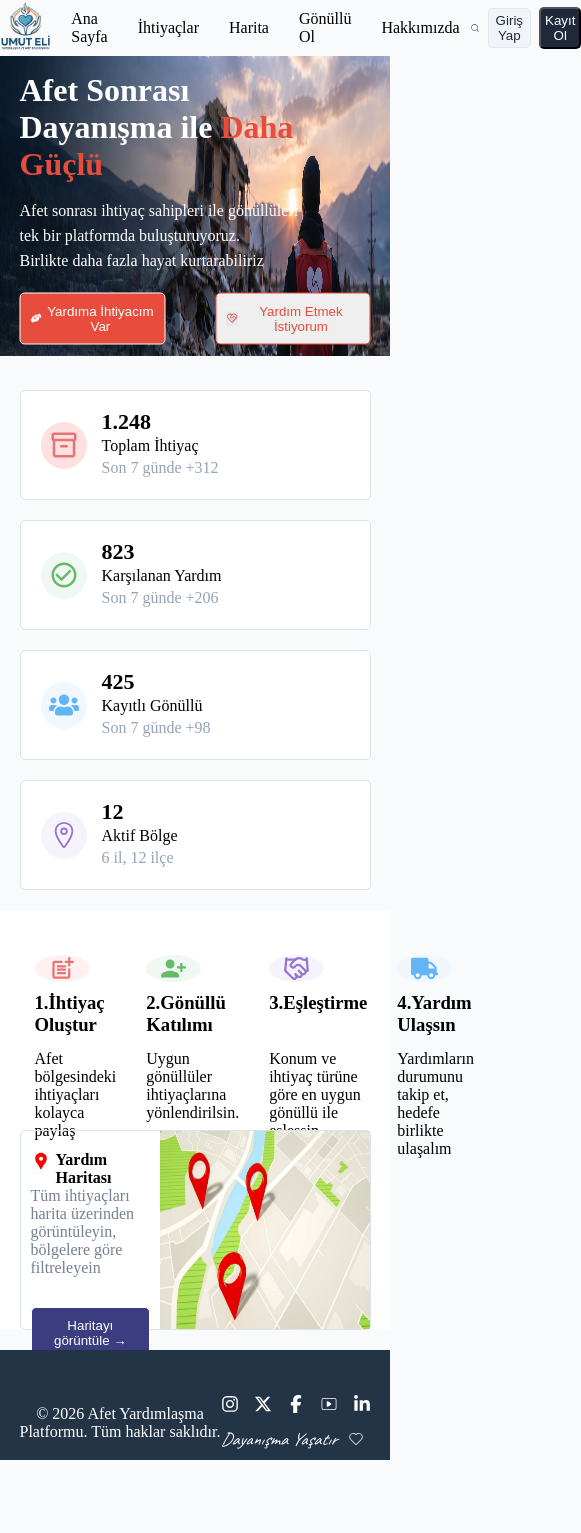
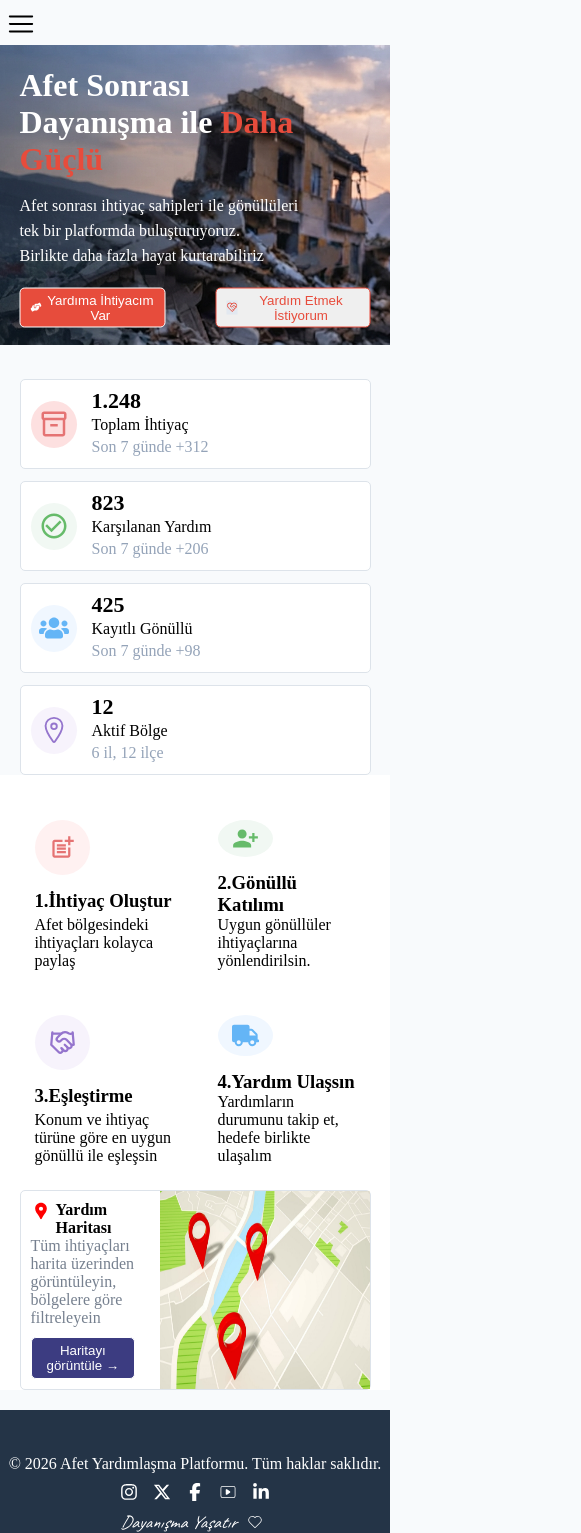
Before and after one commit to Aleynaakduman/disaster-help-platform, a React (Vite) app: page / in a window 390 px wide. Shown: the whole page, 581 px wide, since content can reach past the window. Before the commit the page ends 1460 px from the top, so only its background shows below. Built offline with nearby package versions, Linux system fonts and the light colour scheme.

Commit message:
Home Page Responsive

```diff
--- a/package.json
+++ b/package.json
@@ -10,9 +10,11 @@
     "preview": "vite preview"
   },
   "dependencies": {
+    "leaflet": "^1.9.4",
     "react": "^19.2.8",
     "react-dom": "^19.2.8",
     "react-icons": "^5.7.0",
+    "react-leaflet": "^5.0.0",
     "react-router-dom": "^7.18.4"
   },
   "devDependencies": {
--- a/src/App.jsx
+++ b/src/App.jsx
@@ -7,6 +7,7 @@ import Footer from './components/Footer/Footer'
 import Needs from './pages/Needs/Needs'
 import Volunteer from './pages/Volunteer/Volunteer'
 import About from './pages/About/About'
+import Location from './pages/Location/Location'
 function App() {
   const [count, setCount] = useState(0)
 
@@ -20,8 +21,10 @@ function App() {
          <Routes>
           <Route path='/' element={<Home/>} />
           <Route path='/needs' element={<Needs/>} />
+          <Route path='/location' element={<Location/>} />
           <Route path='/volunteer' element={<Volunteer/>} />
           <Route path='/about' element={<About/>} />
+
 
         </Routes>
        </div>
--- a/src/components/Footer/Footer.css
+++ b/src/components/Footer/Footer.css
@@ -1,6 +1,6 @@
 @import url('https://fonts.googleapis.com/css2?family=Caveat:wght@400;500;600&display=swap');
 
-.footer-container{
+.footer-container {
     min-height: 110px;
     background-color: #243447;
     color: #fff;
@@ -10,21 +10,21 @@
 
 }
 
-.footer-content{
+.footer-content {
     display: flex;
     max-width: 1200px;
     margin: 0 auto;
     justify-content: space-between;
     align-items: center;
-    padding-top:45px;
+    padding-top: 45px;
 }
 
-.right-footer{
+.right-footer {
     display: flex;
     gap: 50px;
 }
 
-.footer-icons{
+.footer-icons {
     display: flex;
     gap: 15px;
     font-size: 18px;
@@ -32,13 +32,13 @@
 }
 
 
-.footer-line{
+.footer-line {
     width: 1px;
     background-color: #ffffffb5;
 
 }
 
-.footer-text{
+.footer-text {
     display: flex;
     align-items: center;
     gap: 10px;
@@ -58,27 +58,24 @@
 
 }
 
-@media (max-width: 600px) {
-    .footer-container {
-        flex-direction: column;
-        text-align: center;
-        gap: 15px;
-    }
-
-    .right-footer {
-        flex-direction: column;
-        gap: 15px;
-    }
-
-    .footer-icons {
-        gap: 15px;
-    }
-
+@media (max-width: 480px) {
     .footer-line {
         display: none;
     }
 
-    .footer-text {
-        font-size: 18px;
+    .footer-content{
+        display: flex;
+        flex-direction: column;
+    }
+
+    .right-footer{
+        display: flex;
+        flex-direction: column;
+        gap: 10px;
+    }
+
+    .left-footer{
+       white-space: nowrap;
+       margin-bottom: 10px;
     }
 }
--- a/src/components/Navbar/Navbar.css
+++ b/src/components/Navbar/Navbar.css
@@ -60,3 +60,56 @@
 .nav-left a:hover{
     border-bottom: 1px solid #1E293B;
 }
+
+
+.menu-icon{
+    font-size: 28px;
+    display: none;
+}
+
+/*Telefon Responsive*/
+
+@media (max-width: 480px) {
+
+  .menu-icon{
+    display: block;
+    margin: 10px 5px 0 7px;
+
+  }
+
+  .nav-left , .nav-right{
+    display: none;
+  }
+
+    .nav-left.active{
+        display: flex;
+        flex-direction: column;
+        align-items: stretch;
+    }
+
+    .navbar{
+        display: flex;
+        flex-direction: column;
+        align-items: stretch;
+    }
+    .navbar a{
+        border-bottom: 1px solid #00000020;
+    }
+
+ .nav-right.active {
+       display: flex;
+       flex-direction: row;
+
+    }
+
+    .register-btn , .login-btn{
+        width: 90%;
+        margin: 10px;
+        padding: 8px;
+    }
+
+   .nav-logo img{
+    display: none;
+
+   }
+}
--- a/src/components/Navbar/Navbar.jsx
+++ b/src/components/Navbar/Navbar.jsx
@@ -1,28 +1,40 @@
-import React from 'react'
+import React, {useState} from 'react'
 import { Link } from "react-router-dom";
 import { CiSearch } from "react-icons/ci";
 import './Navbar.css'
 import logo from '../../assets/afet-logo.png'
+import { RxHamburgerMenu } from "react-icons/rx";
 function Navbar() {
+
+  const [menuOpen , setOpen] = useState(false)
+
+
   return (
     <div className="navbar-container">
-        <div className='navbar'>
+        <div className="navbar">
+
+          <div onClick={() => setOpen(!menuOpen)} className="menu-icon">
+            <RxHamburgerMenu/>
+          </div>
 
 
-          <div className="nav-left">
+
+          <div className={`nav-left ${menuOpen ? `active` : ''}`}>
             <div className="nav-logo">
             <img src={logo}/>
         </div>
 
                 <Link to="/">Ana Sayfa</Link>
                 <Link to="/needs">İhtiyaçlar</Link>
-                <Link>Harita</Link>
+                <Link to="/location">Harita</Link>
                 <Link to="/volunteer">Gönüllü Ol</Link>
                 <Link to="/about" >Hakkımızda</Link>
         </div>
 
-        <div className="nav-right">
-                <CiSearch />
+        <div className={`nav-right ${menuOpen ? `active` : ''}`}>
+                <div className="right-nav-icon">
+                  <CiSearch />
+                </div>
                 <button className='login-btn'>Giriş Yap</button>
                 <button className='register-btn'>Kayıt Ol</button>
         </div>
--- a/src/pages/Home/Home.css
+++ b/src/pages/Home/Home.css
@@ -1,17 +1,13 @@
 .back-img img {
     width: 100%;
     height: 300px;
-
-
-
-
-
 }
 
 .home-btns {
     display: flex;
     gap: 50px;
     margin-top: 20px;
+
 
 
 }
@@ -167,10 +163,11 @@
 
 /*Yardım Süreci Nasıl Çalışır Kısmı */
 
-.helpss{
+.helpss {
     background-color: #fff;
 }
-.help-container{
+
+.help-container {
     display: flex;
     max-width: 1200px;
     margin: 0 auto;
@@ -178,16 +175,16 @@
     padding-top: 30px;
 
 }
-.help-h1{
+
+.help-h1 {
     color: #000;
 }
 
 
 
-.help-cards{
+.help-cards {
     display: flex;
     align-items: stretch;
-
 
 }
 
@@ -202,22 +199,22 @@
 }
 
 
-.help-card-content{
+.help-card-content {
     margin-top: 10px;
     flex: 1;
     display: flex;
-    flex-direction: column;
+    flex-direction: column
 
 
 }
 
-.help-card-content span{
+.help-card-content span {
     margin-top: auto;
 }
 
 
 
-.line-y{
+.line-y {
     background-color: #DDE3EA;
     width: 1px;
     height: 90%;
@@ -232,7 +229,7 @@
 
 }
 
-.help-location-text button{
+.help-location-text button {
     margin-top: 30px;
     background-color: rgb(60, 60, 129);
     color: #fff;
@@ -242,11 +239,11 @@
     cursor: pointer;
 }
 
-.help-location p{
+.help-location p {
     color: #76808f;
 }
 
-.help-location{
+.help-location {
     display: flex;
     border: 1px solid #000;
     height: 200px;
@@ -259,25 +256,28 @@
 }
 
 
-.location-icon-content{
+.location-icon-content {
     display: flex;
     gap: 5px;
-    margin-top: 10px;
+    margin-top: 5px;
 }
 
-.location-icon{
+.location-icon {
     color: red;
     font-size: 20px;
 }
 
 
-.help-container img{
+.help-container img {
     height: 100%;
     width: 60%;
 
 }
 
-.help-icon-1 , .help-icon-2 , .help-icon-3 , .help-icon-4 {
+.help-icon-1,
+.help-icon-2,
+.help-icon-3,
+.help-icon-4 {
     width: 55px;
     height: 55px;
     min-width: 55px;
@@ -308,55 +308,90 @@
 }
 
 
-.help-icon-4{
+.help-icon-4 {
     color: #64B5F6;
     background-color: #F0F7FF;
 }
 
 
-
-@media (max-width: 900px) {
-    .home-cards {
-        display: grid;
-        grid-template-columns: repeat(2, 1fr);
-        gap: 20px;
-        width: 90%;
+/*Telefon Resposnive*/
+@media (max-width: 480px) {
+    .back-img img {
+        width: 100%;
+        height: 300px;
+        object-fit: cover;
     }
 
-    .help-container{
+    .home-cards {
+        display: flex;
         flex-direction: column;
-       max-width: 90%;
+        gap: 12px;
 
     }
 
-    .help-cards{
+    .card {
+        box-sizing: border-box;
+        padding: 10px;
         width: 100%;
+        display: flex;
+        align-items: center;
 
 
     }
 
 
-    .help-cards h3{
-        margin-bottom: 10px;
-        min-height: 48px;
+
+
+.help-btn-2 , .help-btn {
+   height: 40px;
+
+}
+
+
+.help-container{
+    display: flex;
+    flex-direction: column;
+    width: 90%;
+    margin: 0 auto;
+}
+
+.help-cards{
+    display: grid;
+    grid-template-columns: repeat(2, 1fr);
+    gap: 15px;
+}
+
+
+.line-y{
+    display: none;
+}
+
+  .help-card-content {
+    margin-top: 15px;
+
+
 }
 
 .help-location{
-        width: 100%;
+
+   position: relative;
+
+}
+
+.help-location-text button {
+    padding: 5px;
+    cursor: pointer;
+    position: absolute;
+    bottom: 5%;
+    width: 30%;
+
+}
+.location-icon-content {
+    display: flex;
+    margin-top: 0px;
+
 }
 
 
 
-
-
-
 }
-
-
-@media (max-width: 600px) {
-    .home-cards {
-        grid-template-columns: 1fr;
-    }
-
-
-}
--- /dev/null
+++ b/src/pages/Location/Location.css
@@ -0,0 +1,4 @@
+.location-container{
+    max-width: 1200px;
+    margin: 0 auto;
+}
--- /dev/null
+++ b/src/pages/Location/Location.jsx
@@ -0,0 +1,34 @@
+import React from 'react'
+import './Location.css'
+import { MapContainer , TileLayer , CircleMarker , Popup} from 'react-leaflet'
+import "leaflet/dist/leaflet.css";
+function Location() {
+    return (
+        <div className='location-container'>
+
+            <MapContainer
+                center={[39,35]}
+                     zoom={6}
+                     style={{height:"500px", width:"100%"}}
+            >
+                <TileLayer   url="https://{s}.tile.openstreetmap.org/{z}/{x}/{y}.png"
+          attribution="© OpenStreetMap contributors">
+
+                </TileLayer>
+
+                <CircleMarker center={[38.3552 , 38.3095]} radius={10} pathOptions={{color: "red" , fillColor:"red"}}>
+
+
+                    <Popup>
+                        <h3>Malatya</h3>
+                        <p>Su ihtiyacı</p>
+                    </Popup>
+                </CircleMarker>
+
+            </MapContainer>
+
+        </div>
+    )
+}
+
+export default Location
```
Also changed, not shown: 1 other file (tests, documents, lock files or other folders). Lines whose indentation alone changed are shown as unchanged.
